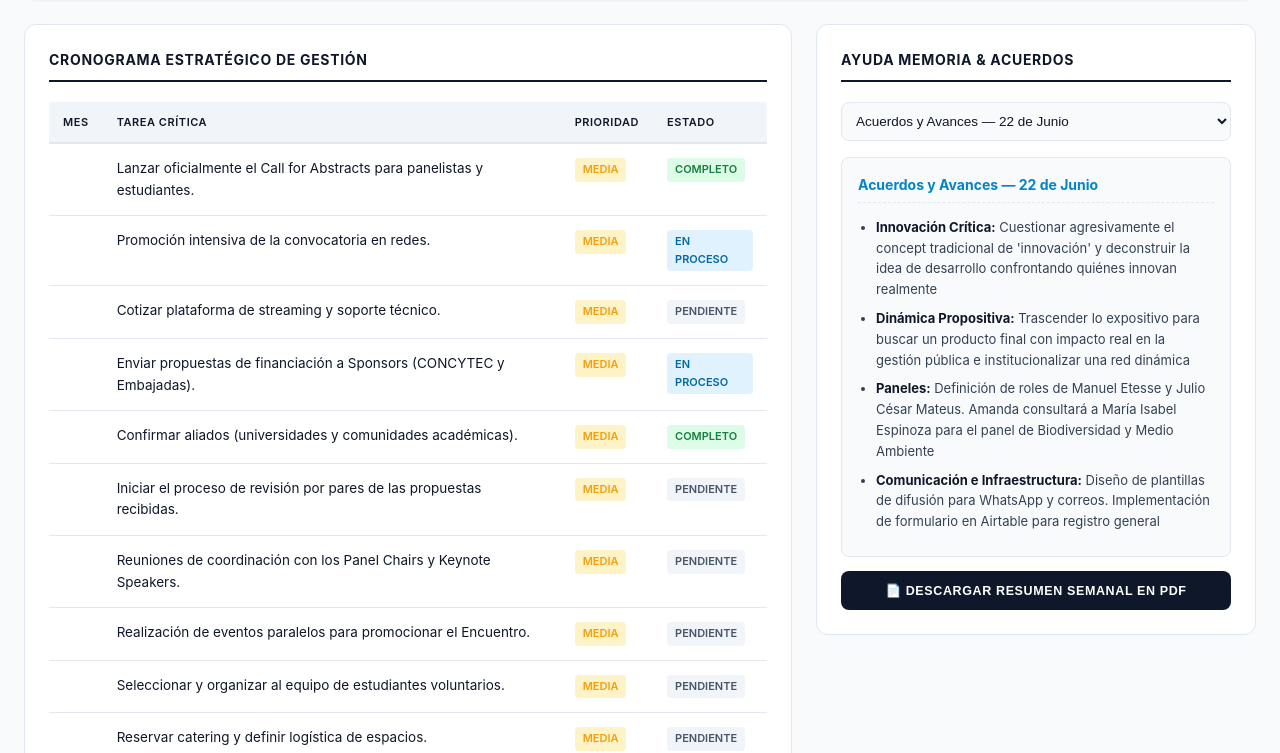
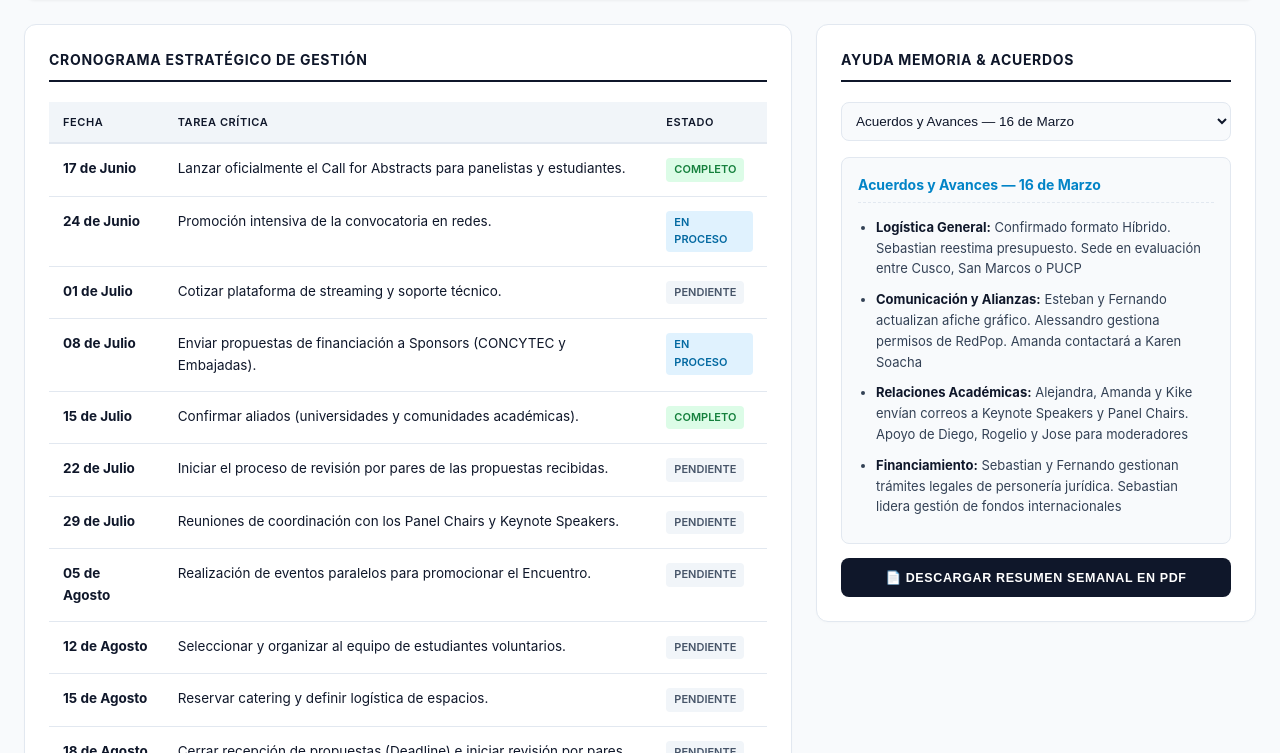
Before and after one commit to szarate88/redctsperu-dashboard, a plain HTML site: page index.html in a window 1280 px wide. Shown: the part 131-884 px from the top of the page. Drawn offline with nearby package versions, Linux system fonts and the light colour scheme.

Commit message:
Update index.html

```diff
--- a/index.html
+++ b/index.html
@@ -14,11 +14,7 @@
             --text-muted: #64748b;
             --border: #e2e8f0;
             --accent-cts: #0284c7;
-            --success: #0df2a1;
-
-            --prio-high: #ef4444;
-            --prio-med: #f59e0b;
-            --prio-low: #64748b;
+            --success: #15803d;
         }
 
         body {
@@ -84,24 +80,20 @@
             margin-bottom: 20px;
         }
 
-        /* Tabla Filtrada */
+        /* Tabla de Gestión CTS */
         .table-wrapper { overflow-x: auto; }
         table { width: 100%; border-collapse: collapse; font-size: 13.5px; text-align: left; }
         th { padding: 12px 14px; background-color: #f1f5f9; color: var(--text-main); border-bottom: 2px solid var(--border); font-weight: 600; text-transform: uppercase; font-size: 11px; letter-spacing: 0.05em; }
         td { padding: 14px; border-bottom: 1px solid var(--border); color: var(--text-main); line-height: 1.6; vertical-align: top; }
         tr:hover { background-color: #f8fafc; }
 
-        /* Badges de Gestión */
+        /* Badges de Estado */
         .badge { display: inline-block; padding: 3px 8px; border-radius: 4px; font-size: 11px; font-weight: 600; text-transform: uppercase; }
-        .prio-alta { background-color: #fee2e2; color: var(--prio-high); }
-        .prio-media { background-color: #fef3c7; color: var(--prio-med); }
-        .prio-baja { background-color: #f1f5f9; color: var(--prio-low); }
-
-        .status-completo { background-color: #dcfce7; color: #15803d; }
+        .status-completo { background-color: #dcfce7; color: var(--success); }
         .status-proceso { background-color: #e0f2fe; color: #0369a1; }
         .status-pendiente { background-color: #f1f5f9; color: #475569; }
 
-        /* Notificaciones Dinámicas */
+        /* Notificaciones Semanales */
         .week-selector { margin-bottom: 16px; }
         .week-selector select {
             width: 100%;
@@ -123,12 +115,12 @@
             border: 1px solid var(--border);
             font-size: 13px;
             line-height: 1.6;
-            max-height: 520px;
+            max-height: 540px;
             overflow-y: auto;
         }
         .notification-body h3 { margin-top: 0; font-size: 14px; color: var(--accent-cts); border-bottom: 1px dashed var(--border); padding-bottom: 6px; }
         .notification-body ul { margin: 0; padding-left: 18px; }
-        .notification-body li { margin-bottom: 8px; color: #334155; }
+        .notification-body li { margin-bottom: 10px; color: #334155; }
         .notification-body strong { color: var(--text-main); }
 
         .pdf-btn {
@@ -166,11 +158,12 @@
             <p>III Encuentro Nacional Ciencia, Tecnología y Sociedad 2026</p>
         </div>
         <div class="search-container">
-            <input type="text" id="globalSearch" onkeyup="filterActivitiesTable()" placeholder="Buscar actividades o meses...">
+            <input type="text" id="globalSearch" onkeyup="filterActivitiesTable()" placeholder="Buscar actividades o plazos...">
         </div>
     </header>
 
     <div class="dashboard-grid">
+        <!-- CRONOGRAMA DE ACTIVIDADES EN RANGO DE FECHAS -->
         <div class="main-pane">
             <div class="card">
                 <h2>Cronograma Estratégico de Gestión</h2>
@@ -180,6 +173,7 @@
             </div>
         </div>
 
+        <!-- BARRA LATERAL DINÁMICA DE AYUDA MEMORIA -->
         <div class="sidebar-pane">
             <div class="card">
                 <h2>Ayuda Memoria & Acuerdos</h2>
@@ -203,24 +197,28 @@
 </div>
 
 <script>
-    // Configuración explícita y sanitizada con el nombre real de tu repositorio
+    // Configuración absoluta adaptada al nombre exacto de tu repositorio
     const githubUser = "szarate88";
     const csvSourceActivities = `https://raw.githubusercontent.com/${githubUser}/redctsperu-dashboard/main/data/activities.csv`;
     const csvSourceNotifications = `https://raw.githubusercontent.com/${githubUser}/redctsperu-dashboard/main/data/notificaciones.csv`;
 
     let globalNotificationsCache = {};
 
-    // 1. PROCESADOR DE NOTIFICACIONES (CSV)
+    // 1. PROCESADOR DE NOTIFICACIONES SEMANALES (CSV)
     Papa.parse(csvSourceNotifications, {
         download: true,
         header: true,
         skipEmptyLines: true,
+        relaxed: true, // Blindaje contra comas internas en los textos largos
         complete: function(results) {
             const data = results.data;
             const dropdown = document.getElementById("weekDropdown");
             let optionsHTML = "";
 
-            data.forEach((row) => {
+            // Invertimos las filas para que la junta más reciente se ubique al inicio del select
+            const cronoData = [...data].reverse();
+
+            cronoData.forEach((row) => {
                 if (row.Semana && row.Titulo && row.Acuerdos) {
                     const id = row.Semana.trim();
                     globalNotificationsCache[id] = {
@@ -235,14 +233,15 @@
             renderSelectedSummary();
         },
         error: function() {
-            // Respaldo relativo si trabajas en local
+            // Respaldo local para entornos de desarrollo en disco
             Papa.parse("data/notificaciones.csv", {
-                download: true, header: true, skipEmptyLines: true,
+                download: true, header: true, skipEmptyLines: true, relaxed: true,
                 complete: function(results) {
                     const data = results.data;
                     const dropdown = document.getElementById("weekDropdown");
                     let optionsHTML = "";
-                    data.forEach(row => {
+                    const cronoData = [...data].reverse();
+                    cronoData.forEach(row => {
                         if (row.Semana && row.Titulo && row.Acuerdos) {
                             const id = row.Semana.trim();
                             globalNotificationsCache[id] = {
@@ -281,35 +280,31 @@
         window.print();
     }
 
-    // 2. RENDERIZADOR DE LA MATRIZ DE ACTIVIDADES
+    // 2. RENDERIZADOR EXCLUSIVO DEL CRONOGRAMA DE ACTIVIDADES (3 COLUMNAS)
     function generateCleanTableHTML(data) {
         if (!data || data.length === 0) return '<p style="color: var(--text-muted);">Sin registros en el cronograma.</p>';
 
-        const allowedHeaders = ["Mes", "Tarea Crítica", "Prioridad", "Estado"];
+        const targetHeaders = ["Fecha", "Tarea Crítica", "Estado"];
         let tableHtml = '<table><thead><tr>';
-        allowedHeaders.forEach(header => tableHtml += `<th>${header}</th>`);
+        targetHeaders.forEach(header => tableHtml += `<th>${header}</th>`);
         tableHtml += '</tr></thead><tbody id="table-rows-target">';
 
         data.forEach(row => {
-            if (row["Mes"] || row["Tarea Crítica a Monitorear"] || row["Tarea Crítica"]) {
+            // Unificamos alias de columnas para máxima tolerancia de carga
+            let dateVal = row["Fecha"] || row["Mes"] || '';
+            let taskVal = row["Tarea Crítica"] || row["Tarea Crítica a Monitorear"] || '';
+            let stateVal = row["Estado"] || row["Estado ( )"] || 'Pendiente';
+
+            if (dateVal || taskVal) {
                 tableHtml += '<tr>';
-                tableHtml += `<td><strong>${row["Mes"] || ''}</strong></td>`;
+                tableHtml += `<td><strong>${dateVal}</strong></td>`;
+                tableHtml += `<td>${taskVal}</td>`;
 
-                let taskText = row["Tarea Crítica"] || row["Tarea Crítica a Monitorear"] || '';
-                tableHtml += `<td>${taskText}</td>`;
+                let stateClass = "status-pendiente";
+                if (stateVal.toLowerCase() === 'completo') stateClass = "status-completo";
+                if (stateVal.toLowerCase() === 'en proceso') stateClass = "status-proceso";
 
-                let prio = row["Prioridad"] ? row["Prioridad"].trim() : "Media";
-                let prioClass = "prio-media";
-                if (prio.toLowerCase() === 'alta') prioClass = "prio-alta";
-                if (prio.toLowerCase() === 'baja') prioClass = "prio-baja";
-                tableHtml += `<td><span class="badge ${prioClass}">${prio}</span></td>`;
-
-                let estado = row["Estado"] || row["Estado ( )"] || 'Pendiente';
-                let stateClass = "status-pendiente";
-                if (estado.toLowerCase() === 'completo') stateClass = "status-completo";
-                if (estado.toLowerCase() === 'en proceso') stateClass = "status-proceso";
-                tableHtml += `<td><span class="badge ${stateClass}">${estado}</span></td>`;
-
+                tableHtml += `<td><span class="badge ${stateClass}">${stateVal}</span></td>`;
                 tableHtml += '</tr>';
             }
         });
@@ -324,7 +319,7 @@
         rows.forEach(r => r.style.display = r.textContent.toLowerCase().includes(val) ? "" : "none");
     }
 
-    // Carga paralela de actividades
+    // Carga paralela de la matriz de hitos operativos
     Papa.parse(csvSourceActivities, {
         download: true, header: true, skipEmptyLines: true,
         complete: function(r) {
```
